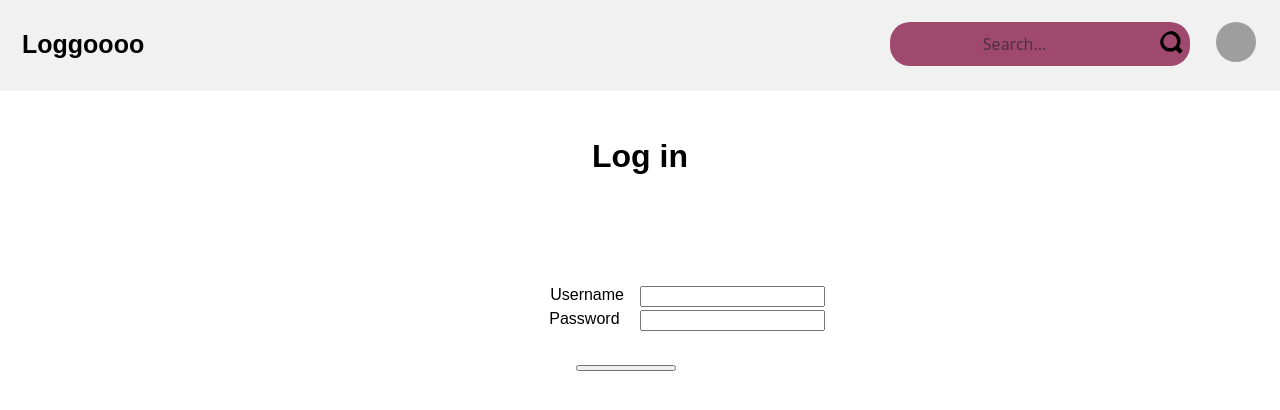
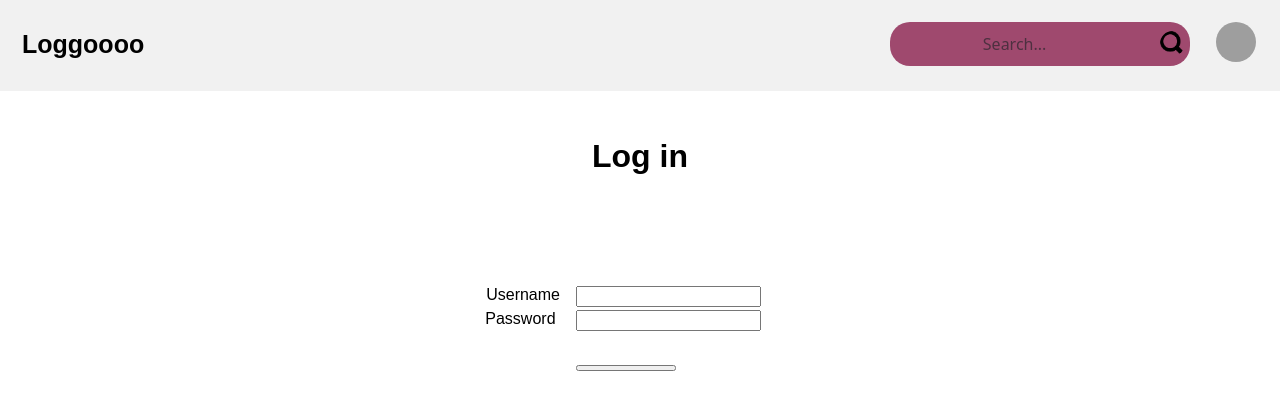
Before and after one commit to helenmand/Stop-Hate-Crimes, a PHP site: page /login.html in a window 1280 px wide. Shown: the top 410 px of the page. Run offline with PHP 8.4, Linux system fonts and the light colour scheme; grey boxes are pictures that could not be loaded.

Commit message:
change the margin of center grid

```diff
--- a/login.css
+++ b/login.css
@@ -6,8 +6,8 @@
 
 .gridcontainer {
 	display: grid;
-	margin-left:auto;
-	margin-right:auto;
+	margin-left:20%;
+	margin-right:60%;
 	width: 50%;
 	grid-template-rows: 15% 15% 15%;
 	grid-template-columns:50% 50%;
@@ -27,7 +27,7 @@
 .loginButtonPosition {
 	grid-column: 1 / span 2;
   	grid-row: 3;
-  	padding-left: 40%;
+  	padding-left: 50%;
   	padding-top:7%;
 }
 .loginButton{
```
